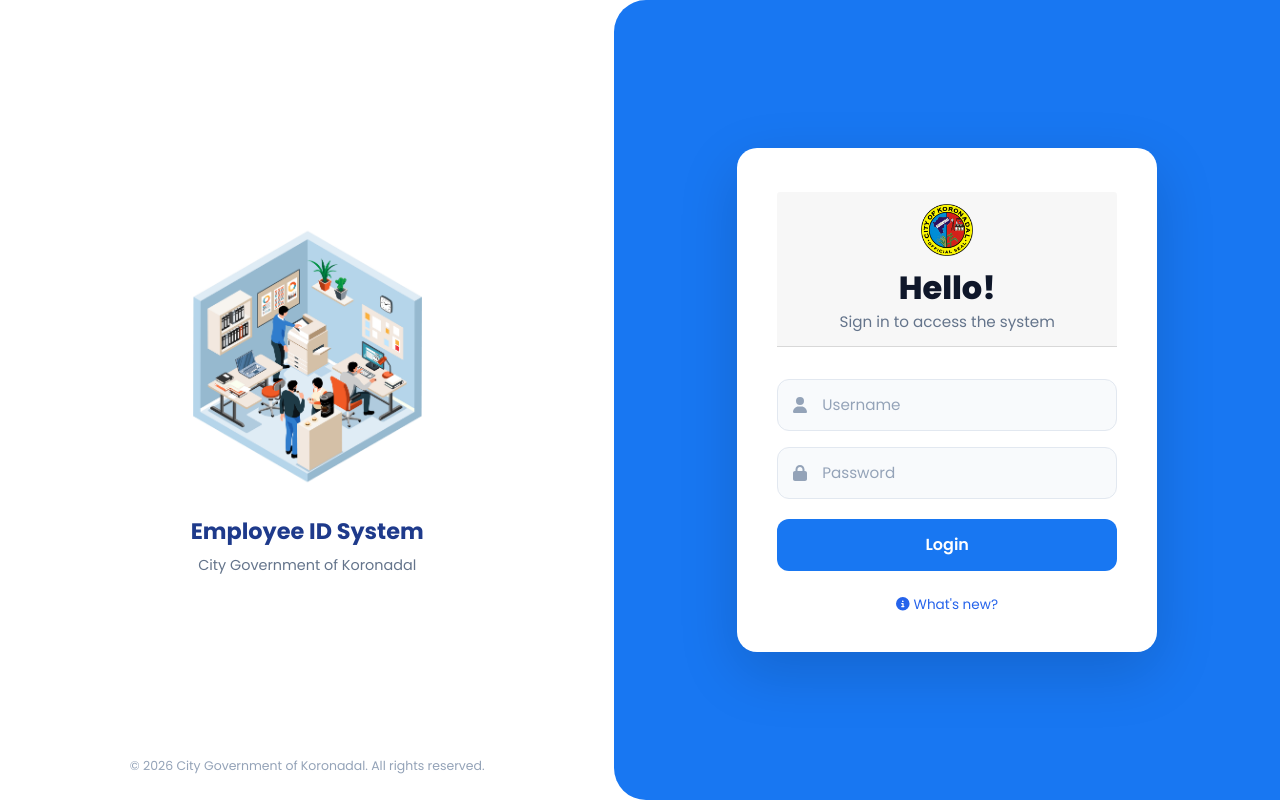
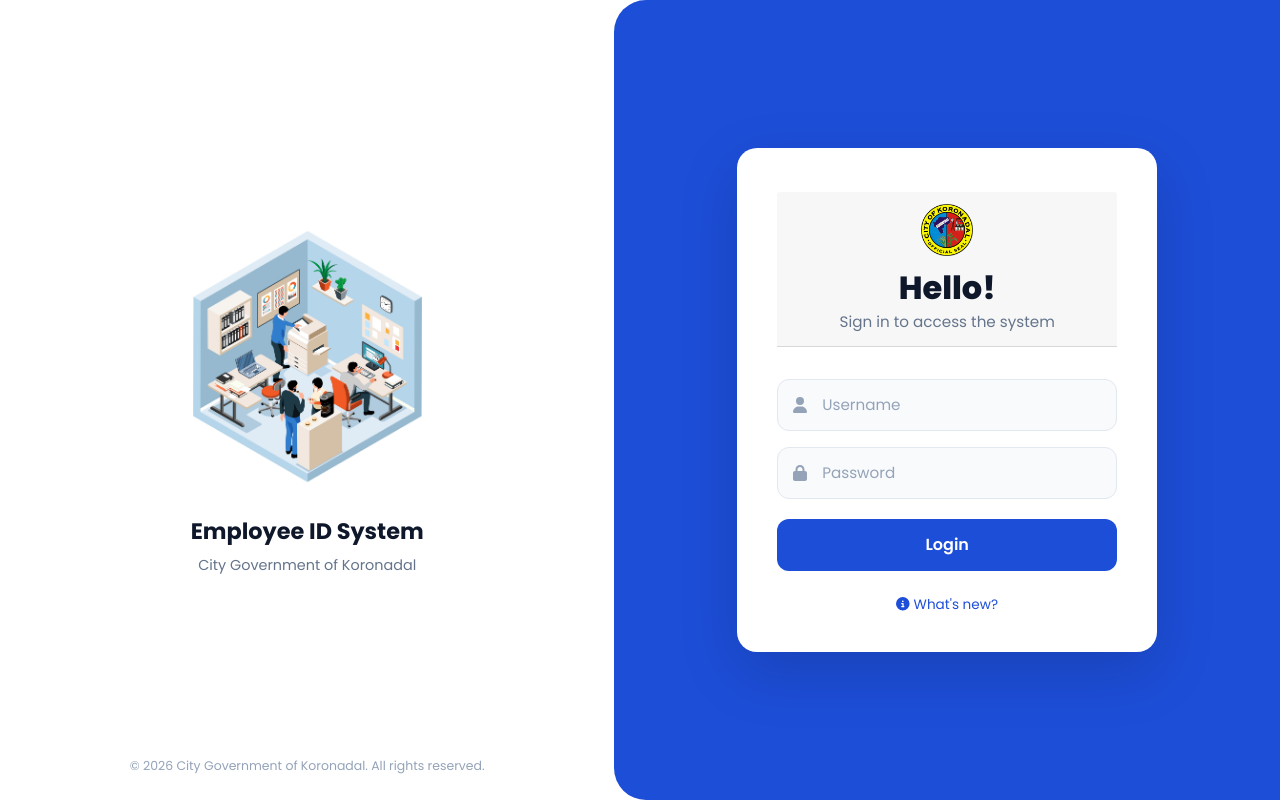
Before and after one commit to alvinjoshuasubere/app_hrms, a Nuxt app: page / in a window 1280 px wide. Built offline with nearby package versions, Linux system fonts and the light colour scheme.

Commit message:
Align login and payroll colors with approved blue palette

```diff
--- a/assets/scss/components/_LoginUI.scss
+++ b/assets/scss/components/_LoginUI.scss
@@ -48,7 +48,7 @@
 .illustration-label span:first-child {
   font-size: 1.4rem;
   font-weight: 700;
-  color: #1e3a8b;
+  color: #0f172a;
 }
 
 .illustration-sub {
@@ -81,12 +81,12 @@
   transition: color 0.2s;
 }
 
-.dev-icon:hover { color: #2563eb; }
+.dev-icon:hover { color: #1d4ed8; }
 
 /* ── Right panel ── */
 .right-panel {
   width: 52%;
-  background: #1877F2;
+  background: #1d4ed8;
   display: flex;
   align-items: center;
   justify-content: center;
@@ -181,7 +181,7 @@
 }
 
 .field-input:focus {
-  border-color: #2563eb !important;
+  border-color: #1d4ed8 !important;
   background: #ffffff !important;
   box-shadow: 0 0 0 3px rgba(37,99,235,0.12) !important;
 }
@@ -192,7 +192,7 @@
 .login-btn {
   width: 100%;
   height: 52px;
-  background: #1877F2;
+  background: #1d4ed8;
   color: #ffffff;
   border: none;
   border-radius: 12px;
@@ -208,7 +208,7 @@
 }
 
 .login-btn:hover:not(:disabled) {
-  background: #1558c0;
+  background: #1e40af;
   transform: translateY(-1px);
 }
 
@@ -228,7 +228,7 @@
 
 .updates-trigger {
   font-size: 0.85rem;
-  color: #2563eb;
+  color: #1d4ed8;
   cursor: pointer;
   user-select: none;
 }
@@ -256,7 +256,7 @@
 .popup-title {
   font-size: 12px;
   font-weight: 700;
-  color: #1e3a8b;
+  color: #0f172a;
   margin-bottom: 10px;
   display: flex;
   align-items: center;
```
